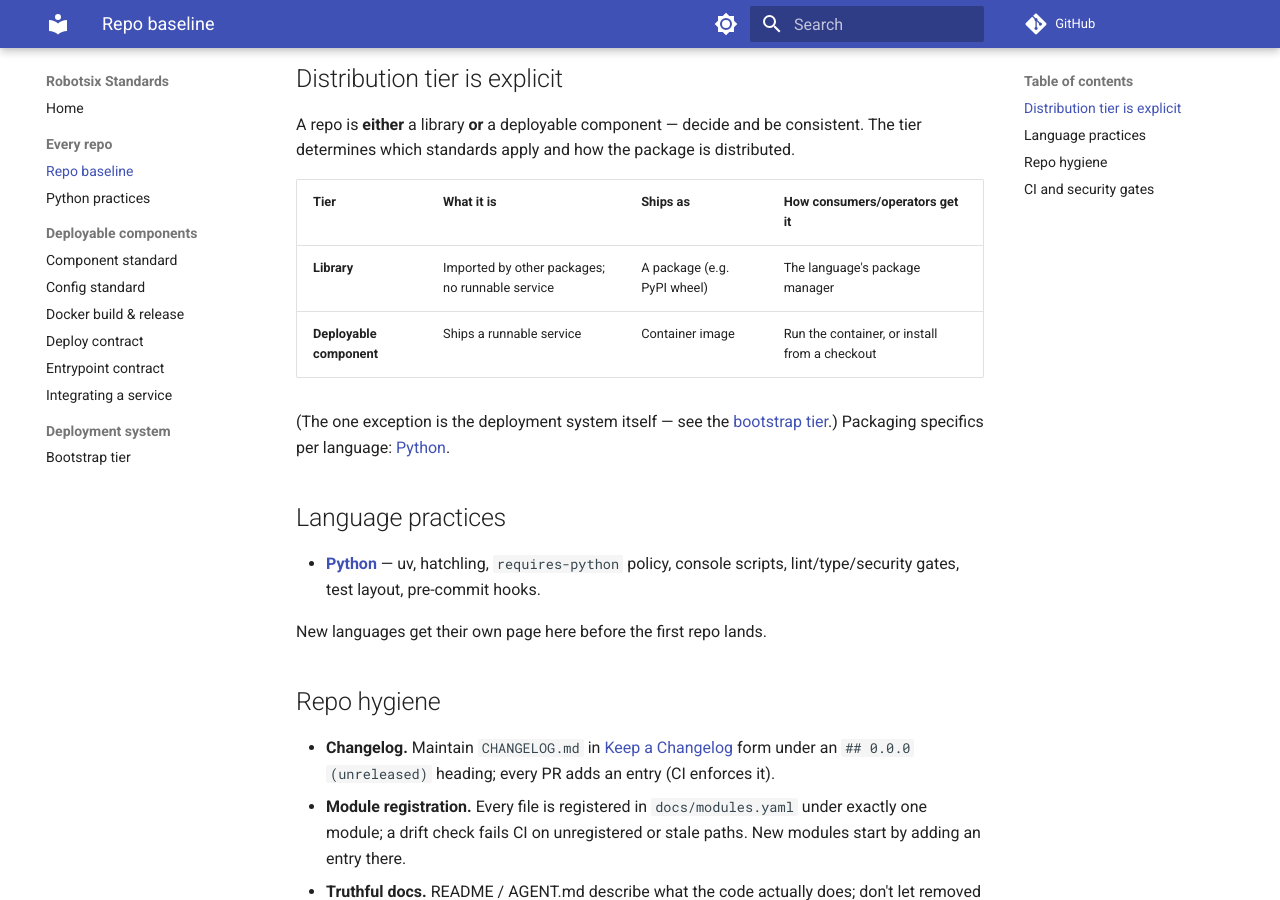
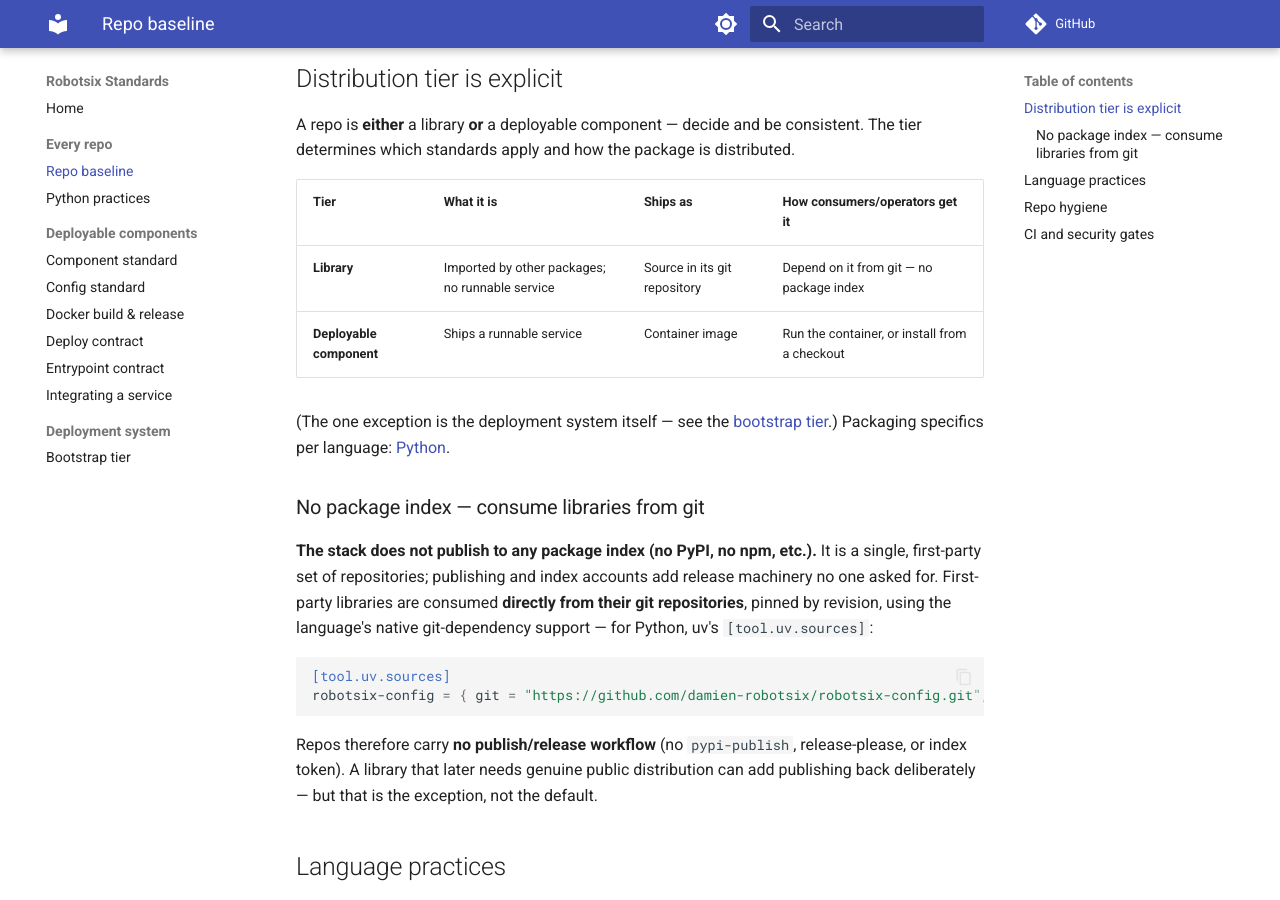
Before and after one commit to damien-robotsix/robotsix-standards, an MkDocs documentation site: the page built from docs/repo-baseline.md, in a window 1280 px wide and 900 px high, scrolled down 303 px. Built offline with MkDocs 1.6.1 and Material for MkDocs 9.7.7, drawn with Linux system fonts in a browser that asks for light colours; comment, search, counter and statistics services are not loaded.

Commit message:
standards: drop PyPI — consume first-party libraries from git via uv
The stack is a single first-party set of repos; publishing to a package index
adds release machinery no one asked for. Libraries are consumed directly from
their git repositories via uv [tool.uv.sources], pinned by revision. Repos carry
no publish/release workflow.

Co-Authored-By: Claude Fable 5 <noreply@anthropic.com>

````diff
--- a/docs/repo-baseline.md
+++ b/docs/repo-baseline.md
@@ -16,12 +16,30 @@ distributed.
 
 | Tier | What it is | Ships as | How consumers/operators get it |
 |---|---|---|---|
-| **Library** | Imported by other packages; no runnable service | A package (e.g. PyPI wheel) | The language's package manager |
+| **Library** | Imported by other packages; no runnable service | Source in its git repository | Depend on it from git — no package index |
 | **Deployable component** | Ships a runnable service | Container image | Run the container, or install from a checkout |
 
 (The one exception is the deployment system itself — see the
 [bootstrap tier](deployment-system.md).) Packaging specifics per language:
 [Python](python.md).
+
+### No package index — consume libraries from git
+
+**The stack does not publish to any package index (no PyPI, no npm, etc.).** It
+is a single, first-party set of repositories; publishing and index accounts add
+release machinery no one asked for. First-party libraries are consumed **directly
+from their git repositories**, pinned by revision, using the language's native
+git-dependency support — for Python, uv's `[tool.uv.sources]`:
+
+```toml
+[tool.uv.sources]
+robotsix-config = { git = "https://github.com/damien-robotsix/robotsix-config.git", rev = "main" }
+```
+
+Repos therefore carry **no publish/release workflow** (no `pypi-publish`,
+release-please, or index token). A library that later needs genuine public
+distribution can add publishing back deliberately — but that is the exception,
+not the default.
 
 ## Language practices
 
````
Also changed, not shown: docs/python.md (+8 -2 lines).
